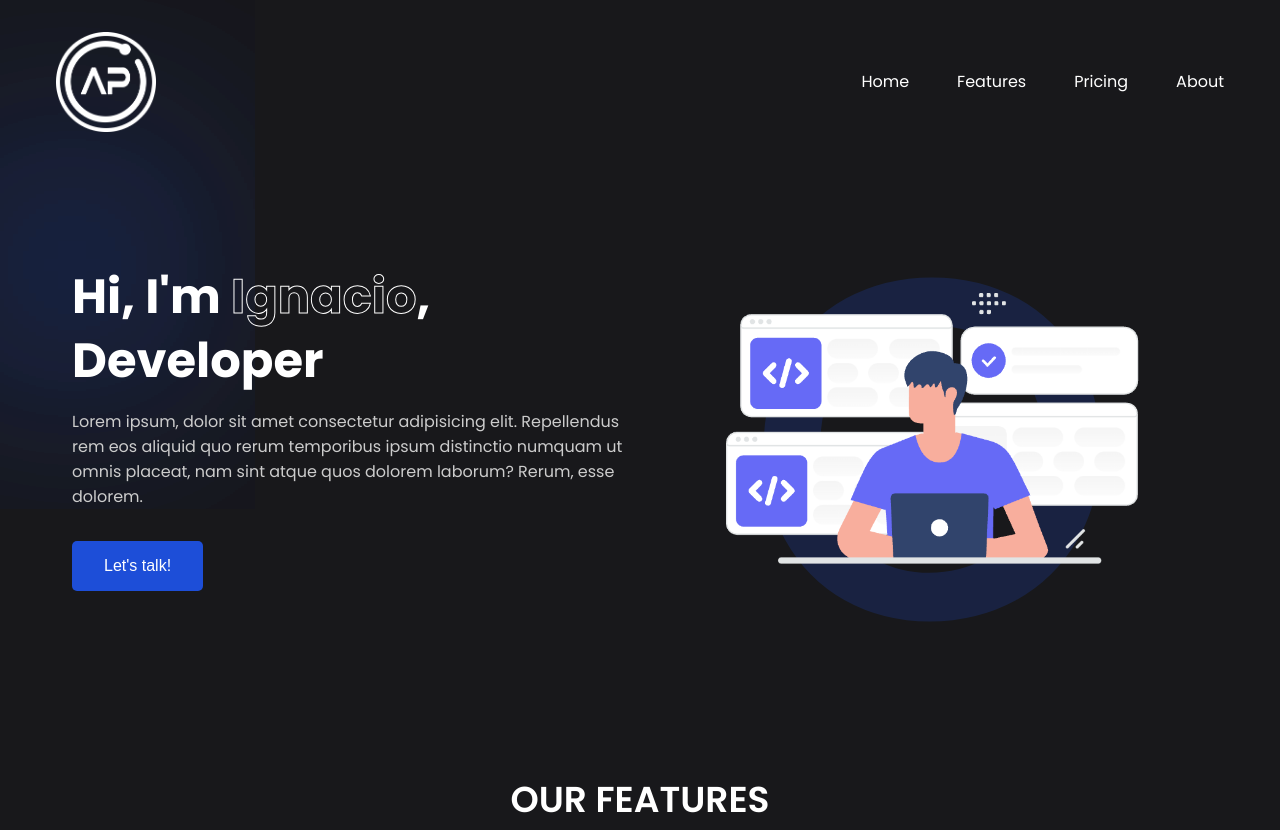
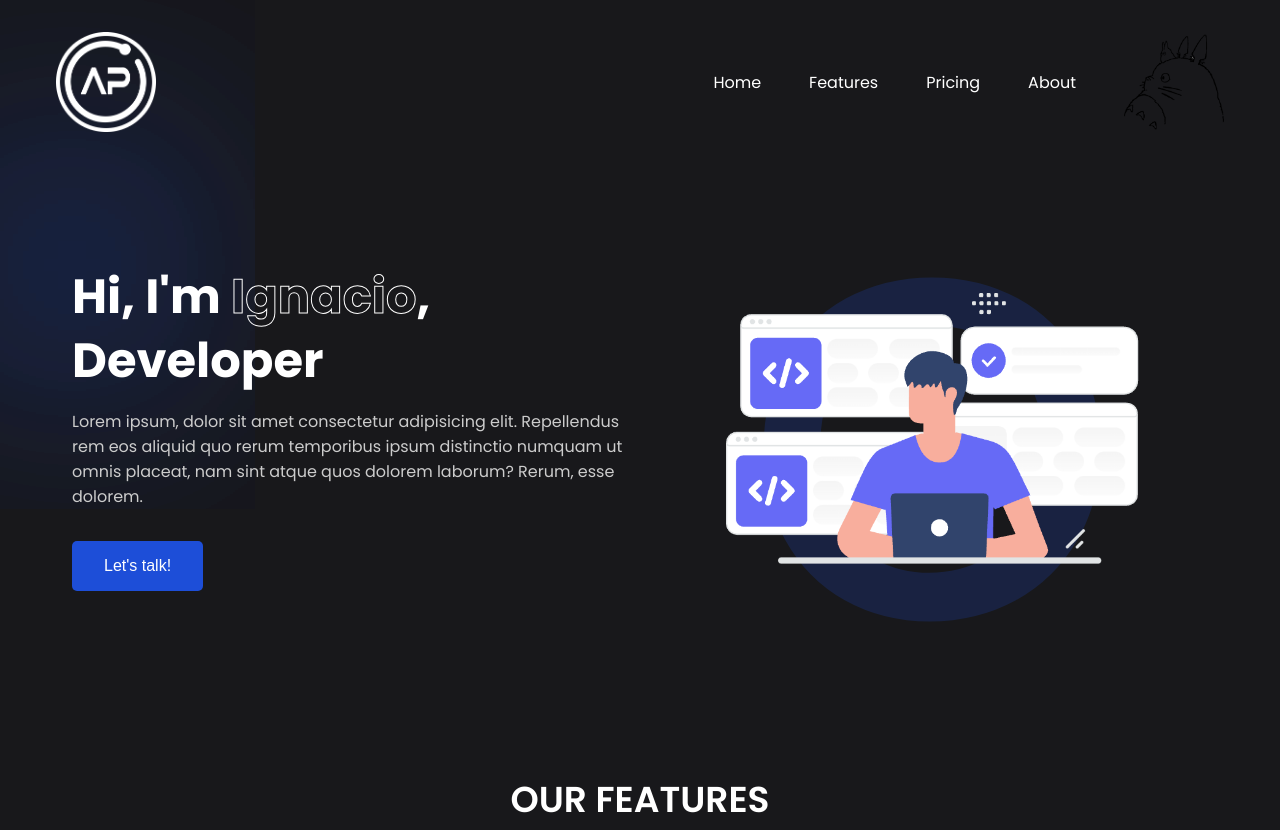
Before and after one commit to senras/isoka.github.io, a plain HTML site: page index.html in a window 1280 px wide. Shown: the top 830 px of the page. Drawn offline with nearby package versions, Linux system fonts and the light colour scheme.

Commit message:
Totoro added yeiyy

```diff
--- a/index.html
+++ b/index.html
@@ -17,12 +17,12 @@
                 <img src="images/logo.png">
             </a>
         </div>
-
         <ul class="nav-links">
             <li class="link"><a href="#">Home</a></li>
             <li id="link1" class="link"><a href="#">Features</a></li>
             <li id="link2" class="link"><a href="#">Pricing</a></li>
             <li id="link3" class="link"><a href="#">About</a></li>
+            <img id="totoro-img" src="images/totoro.png">
         </ul>
     </nav>
 
--- a/style.css
+++ b/style.css
@@ -6,6 +6,11 @@
 	outline: none;
 	border: none;
 	box-sizing: border-box;
+}
+
+#totoro-img {
+	color: rgb(255, 255, 255);
+	width: 100px;
 }
 
 img {
```
Also changed, not shown: images/totoro.png (added).
